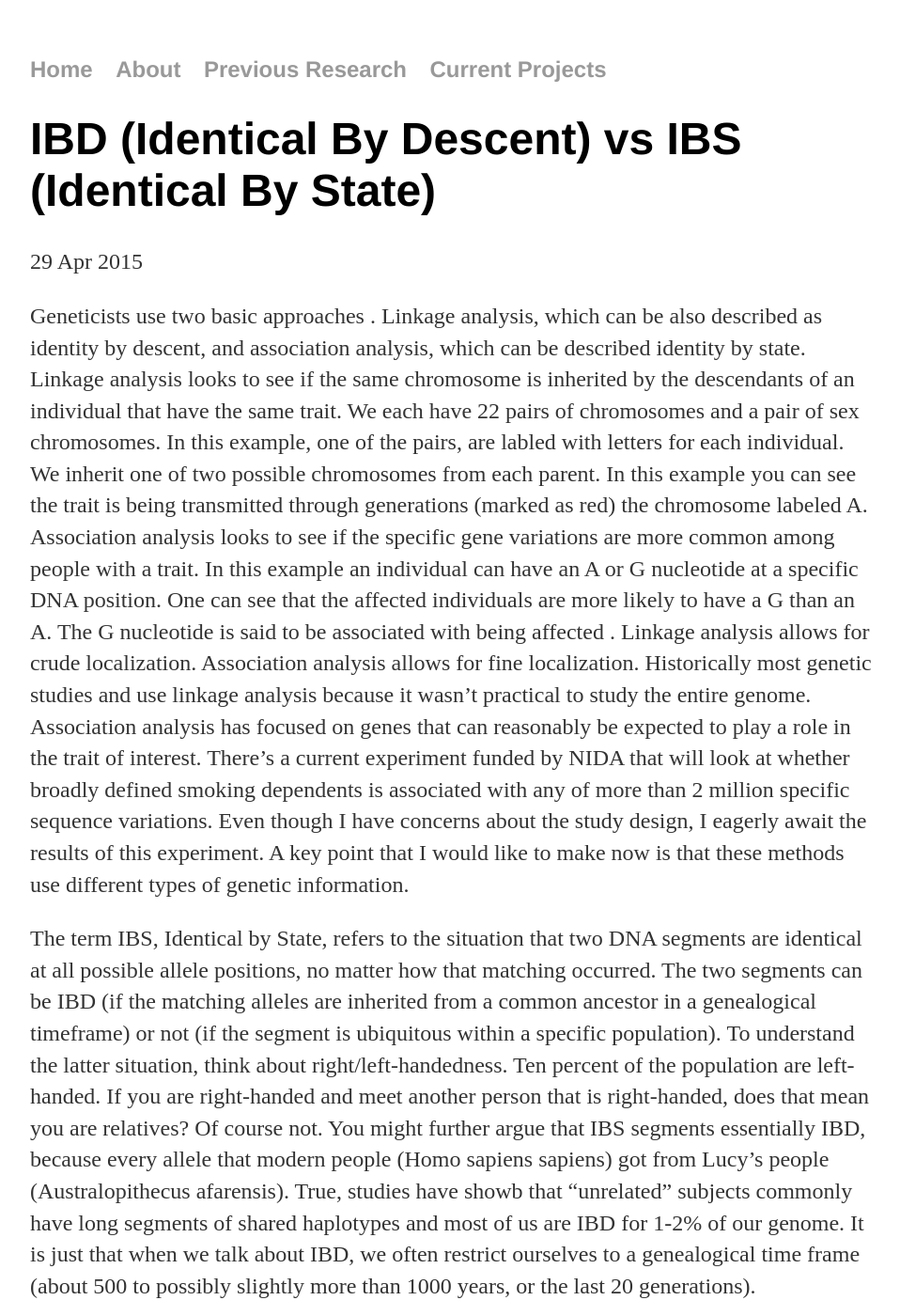
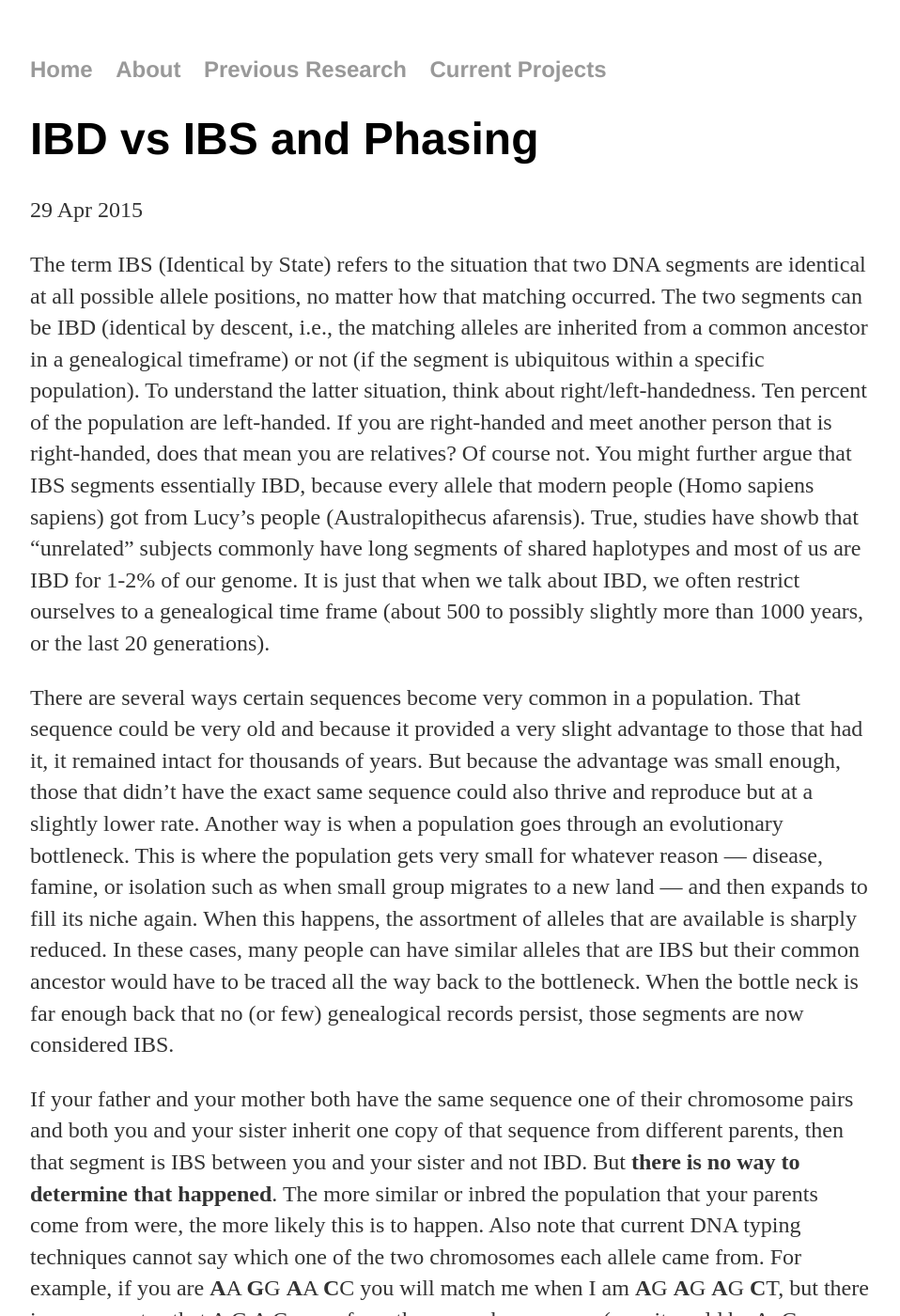
Before and after one commit to lybird300/lybird300.github.io, a Jekyll site: the page built from _posts/2015-04-29-IBDvsIBS.md, in a window 1280 px wide and 1400 px high. Shown: the whole window at 94% size, without its empty margins (160-1118 px from the left). Built offline with Jekyll 4.4.1, drawn with Linux system fonts in a browser that asks for light colours; some of the changed text lies outside the part shown.

Commit message:
Update 2015-04-29-IBDvsIBS.md

```diff
--- a/_posts/2015-04-29-IBDvsIBS.md
+++ b/_posts/2015-04-29-IBDvsIBS.md
@@ -1,17 +1,9 @@
 ---
 layout: post
-title: "IBD (Identical By Descent) vs IBS (Identical By State)"
+title: "IBD vs IBS and Phasing"
 date: 2015-04-29
 ---
-Geneticists use two basic approaches .  Linkage analysis, which can be also described as identity by descent, and association analysis, which can be described identity by state.
-Linkage analysis looks to see if the same chromosome is inherited by the descendants of an individual that have the same trait. We each have 22 pairs of chromosomes and a pair of sex chromosomes. In this example, one of the pairs, are labled with letters for each individual. We inherit one of two possible chromosomes from each parent. In this example you can see the trait is being transmitted through generations (marked as red) the chromosome labeled A.
-Association analysis looks to see if the specific gene variations are more common among people with a trait.  In this example an individual can have an A or G nucleotide at a specific DNA position.  One can see that the affected individuals are more likely to have a G than an A. The G nucleotide is said to be associated with being affected .
-Linkage analysis allows for crude localization. Association analysis allows for fine localization.  Historically most genetic studies and use linkage analysis because it wasn’t practical to study the entire genome. Association analysis has focused on genes that can reasonably be expected to play a role in the trait of interest.
-There’s a current experiment funded by NIDA that will look at whether broadly defined smoking dependents is associated with any of more than 2 million specific sequence variations.  Even though I have concerns about the study design, I eagerly await the results of this experiment.
-A key point that I would like to make now is that  these methods use different  types of genetic information.
-
-
-The term IBS, Identical by State, refers to the situation that two DNA segments are identical at all possible allele positions, no matter how that matching occurred. The two segments can be IBD (if the matching alleles are inherited from a common ancestor in a genealogical timeframe) or not (if the segment is ubiquitous within a specific population). To understand the latter situation, think about right/left-handedness. Ten percent of the population are left-handed. If you are right-handed and meet another person that is right-handed, does that mean you are relatives? Of course not. You might further argue that IBS segments essentially IBD, because every allele that modern people (Homo sapiens sapiens) got from Lucy’s people (Australopithecus afarensis). True, studies have showb that “unrelated” subjects commonly have long segments of shared haplotypes and most of us are IBD for 1-2% of our genome. It is just that when we talk about IBD, we often restrict ourselves to a genealogical time frame (about 500 to possibly slightly more than 1000 years, or the last 20 generations).
+The term IBS (Identical by State) refers to the situation that two DNA segments are identical at all possible allele positions, no matter how that matching occurred. The two segments can be IBD (identical by descent, i.e., the matching alleles are inherited from a common ancestor in a genealogical timeframe) or not (if the segment is ubiquitous within a specific population). To understand the latter situation, think about right/left-handedness. Ten percent of the population are left-handed. If you are right-handed and meet another person that is right-handed, does that mean you are relatives? Of course not. You might further argue that IBS segments essentially IBD, because every allele that modern people (Homo sapiens sapiens) got from Lucy’s people (Australopithecus afarensis). True, studies have showb that “unrelated” subjects commonly have long segments of shared haplotypes and most of us are IBD for 1-2% of our genome. It is just that when we talk about IBD, we often restrict ourselves to a genealogical time frame (about 500 to possibly slightly more than 1000 years, or the last 20 generations).
 
 There are several ways certain sequences become very common in a population. That sequence could be very old and because it provided a very slight advantage to those that had it, it remained intact for thousands of years. But because the advantage was small enough, those that didn’t have the exact same sequence could also thrive and reproduce but at a slightly lower rate. Another way is when a population goes through an evolutionary bottleneck. This is where the population gets very small for whatever reason — disease, famine, or isolation such as when small group migrates to a new land — and then expands to fill its niche again. When this happens, the assortment of alleles that are available is sharply reduced. In these cases, many people can have similar alleles that are IBS but their common ancestor would have to be traced all the way back to the bottleneck. When the bottle neck is far enough back that no (or few) genealogical records persist, those segments are now considered IBS.
 
```
Also changed, not shown: other parts of _posts/2015-04-29-IBDvsIBS.md (+4 -1 lines).
